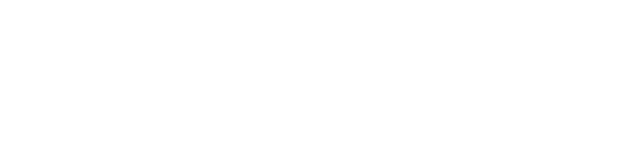
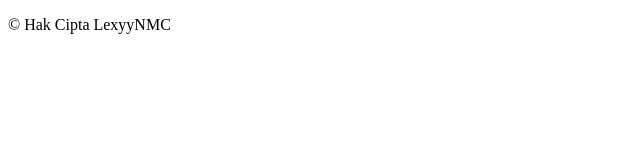
Before and after one commit to lexyyNMC/tugas-1-web-2, a plain HTML site: page index.html in a window 1280 px wide. Shown: the whole page, without its empty margins (0-640 px from the left). Drawn offline with Linux system fonts and the light colour scheme.

Commit message:
membuat footer

```diff
--- a/index.html
+++ b/index.html
@@ -6,6 +6,10 @@
     <title>tugas 1 web 2</title>
 </head>
 <body>
-
+    <footer>
+        <p>
+            &copy; Hak Cipta LexyyNMC
+        </p>
+    </footer>
 </body>
 </html>
```
